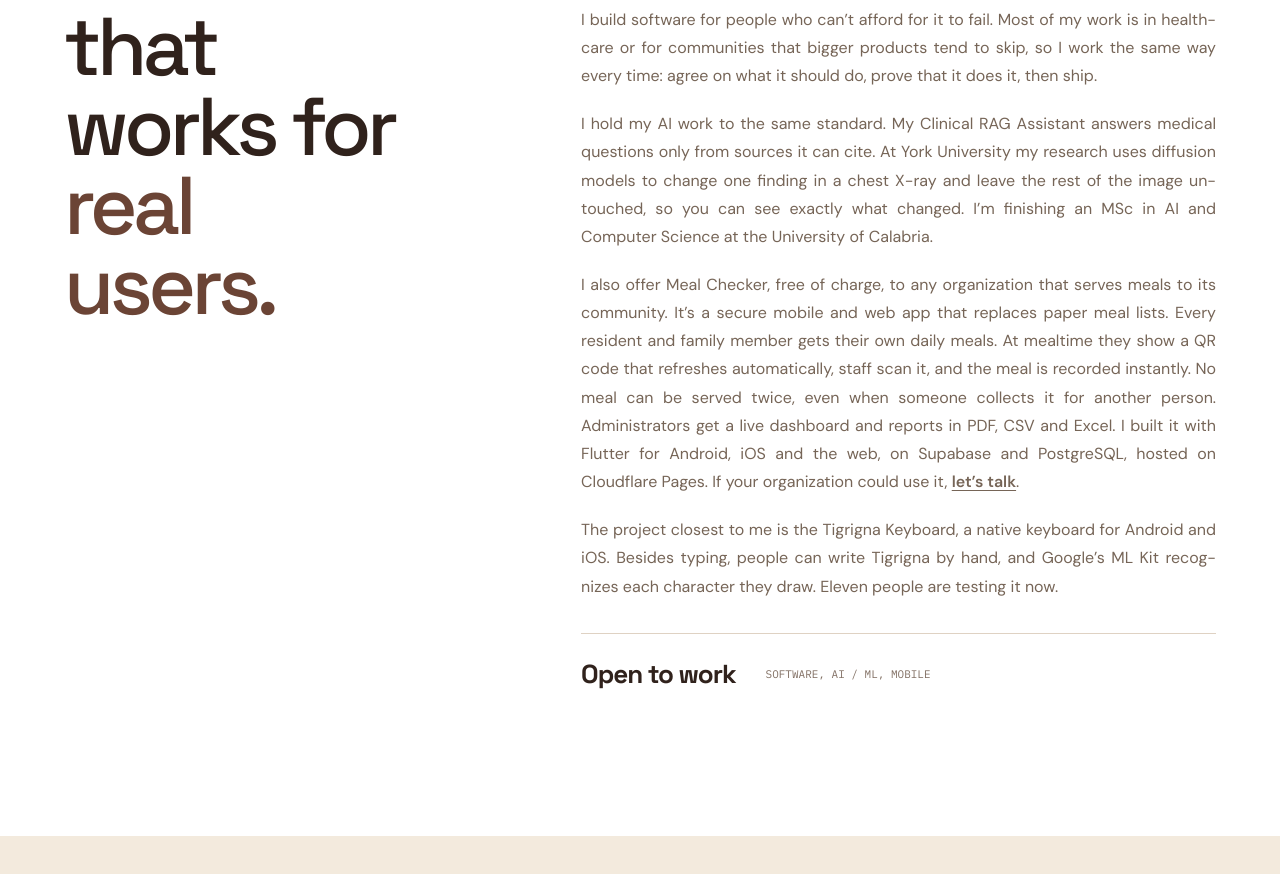
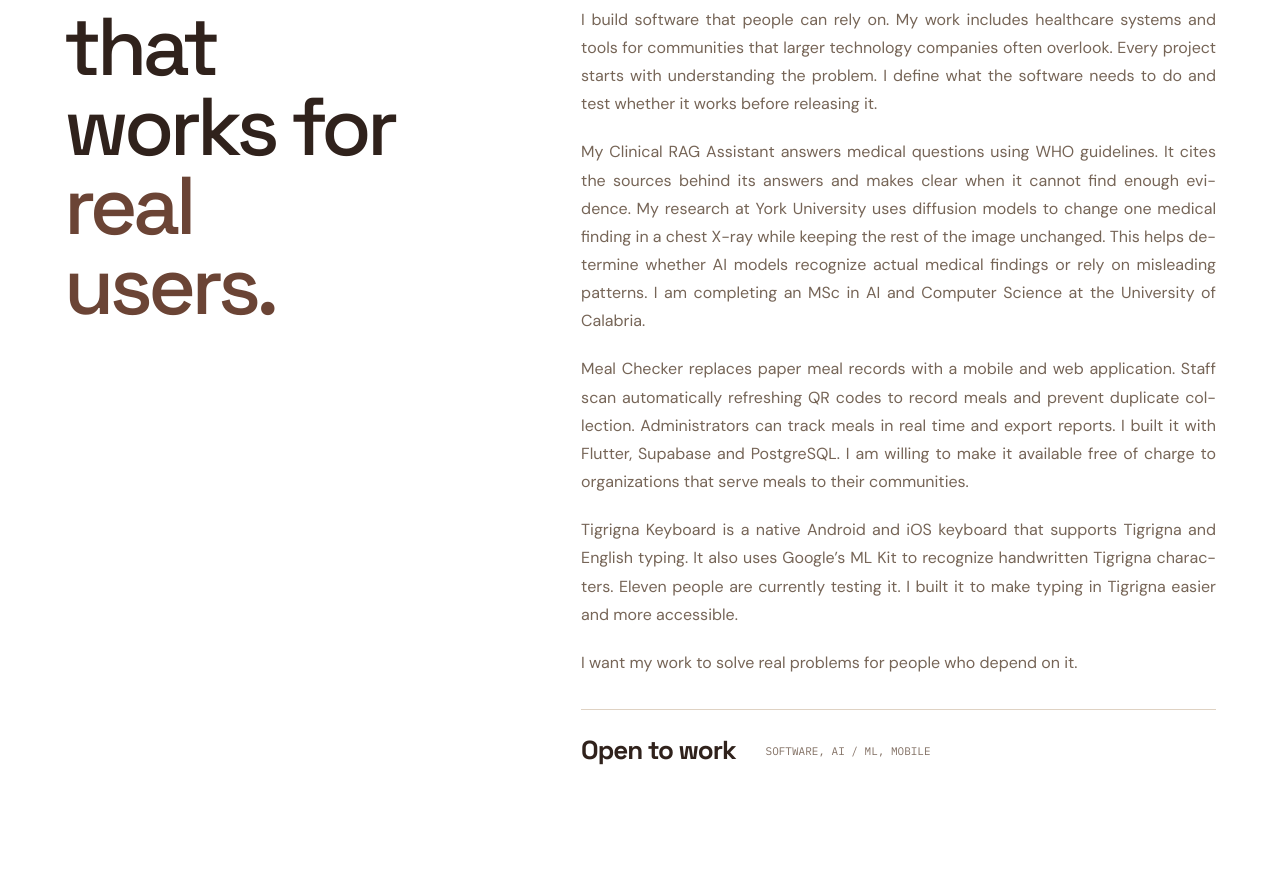
Before and after one commit to Robel-GH/robel-gh.github.io, a Vue app: page /projects in a window 1280 px wide. Shown: the part 1170-2044 px from the top of the page. Built offline with nearby package versions, Linux system fonts and the light colour scheme.

Commit message:
Rewrite the about section

```diff
--- a/src/components/sections/AboutSection.vue
+++ b/src/components/sections/AboutSection.vue
@@ -34,32 +34,30 @@
             </li>
           </ul>
           <p>
-            I build software for people who can’t afford for it to fail. Most of my work is in healthcare or for
-            communities that bigger products tend to skip, so I work the same way every time: agree on what it
-            should do, prove that it does it, then ship.
+            I build software that people can rely on. My work includes healthcare systems and tools for communities
+            that larger technology companies often overlook. Every project starts with understanding the problem. I
+            define what the software needs to do and test whether it works before releasing it.
           </p>
           <p>
-            I hold my AI work to the same standard. My Clinical RAG Assistant answers medical questions only from
-            sources it can cite. At York University my research uses diffusion models to change one finding in a
-            chest X-ray and leave the rest of the image untouched, so you can see exactly what changed. I’m
-            finishing an MSc in AI and Computer Science at the University of Calabria.
+            My Clinical RAG Assistant answers medical questions using WHO guidelines. It cites the sources behind its
+            answers and makes clear when it cannot find enough evidence. My research at York University uses
+            diffusion models to change one medical finding in a chest X-ray while keeping the rest of the image
+            unchanged. This helps determine whether AI models recognize actual medical findings or rely on misleading
+            patterns. I am completing an MSc in AI and Computer Science at the University of Calabria.
           </p>
           <p id="meal-checker">
-            I also offer Meal Checker, free of charge, to any organization that serves meals to its community.
-            It’s a secure mobile and web app that replaces paper meal lists. Every resident and family member gets
-            their own daily meals. At mealtime they show a QR code that refreshes automatically, staff scan it, and
-            the meal is recorded instantly. No meal can be served twice, even when someone collects it for another
-            person. Administrators get a live dashboard and reports in PDF, CSV and Excel. I built it with Flutter
-            for Android, iOS and the web, on Supabase and PostgreSQL, hosted on Cloudflare Pages. If your
-            organization could use it, <a
-              class="about-link"
-              href="#contact"
-            >let’s talk</a>.
+            Meal Checker replaces paper meal records with a mobile and web application. Staff scan automatically
+            refreshing QR codes to record meals and prevent duplicate collection. Administrators can track meals in
+            real time and export reports. I built it with Flutter, Supabase and PostgreSQL. I am willing to make it
+            available free of charge to organizations that serve meals to their communities.
           </p>
           <p>
-            The project closest to me is the Tigrigna Keyboard, a native keyboard for Android and iOS. Besides
-            typing, people can write Tigrigna by hand, and Google’s ML Kit recognizes each character they draw.
-            Eleven people are testing it now.
+            Tigrigna Keyboard is a native Android and iOS keyboard that supports Tigrigna and English typing. It also
+            uses Google’s ML Kit to recognize handwritten Tigrigna characters. Eleven people are currently testing
+            it. I built it to make typing in Tigrigna easier and more accessible.
+          </p>
+          <p>
+            I want my work to solve real problems for people who depend on it.
           </p>
           <div class="about-signature">
             <strong>Open to work</strong>
@@ -85,12 +83,6 @@ import { aboutChips } from '@/data/site'
   padding: 0;
   list-style: none;
 }
-.about-link {
-  text-decoration: underline;
-  text-underline-offset: 3px;
-  text-decoration-thickness: 1px;
-  font-weight: 600;
-}
 #meal-checker {
   scroll-margin-top: 110px;
 }
```
